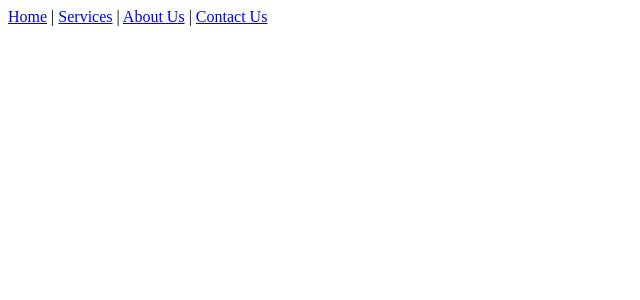
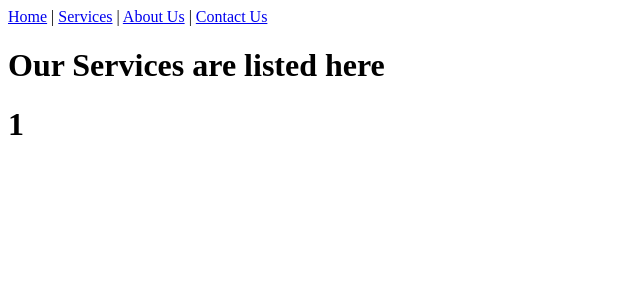
Before and after one commit to nyanxx/react-router-vanlife, a React (Vite) app: page /services/1 in a window 1280 px wide. Shown: the top 300 px of the page, without its empty margins (0-640 px from the left). Built offline with nearby package versions, Linux system fonts and the light colour scheme.

Commit message:
feat: add useParam to get param on services route

```diff
--- a/src/App.tsx
+++ b/src/App.tsx
@@ -14,6 +14,7 @@ export default function App(): JSX.Element {
             <Routes>
                 <Route path="/" element={<Home />} />
                 <Route path="/services" element={<Services />} />
+                <Route path="/services/:id" element={<Services />} />
                 <Route path="/about" element={<About />} />
                 <Route path="/contact" element={<Contact />} />
             </Routes>
--- a/src/pages/Services.tsx
+++ b/src/pages/Services.tsx
@@ -1,5 +1,14 @@
 import type { JSX } from "react"
+import { useParams } from "react-router-dom"
 
 export default function Services(): JSX.Element {
-    return <h1>Our Services are listed here</h1>
+    const id = useParams()
+    return (
+        <>
+            <h1>Our Services are listed here</h1>
+            {id && <h1>{id.id}</h1>}
+            {/* Object.keys(id).length */}
+        </>
+
+    )
 }
```
